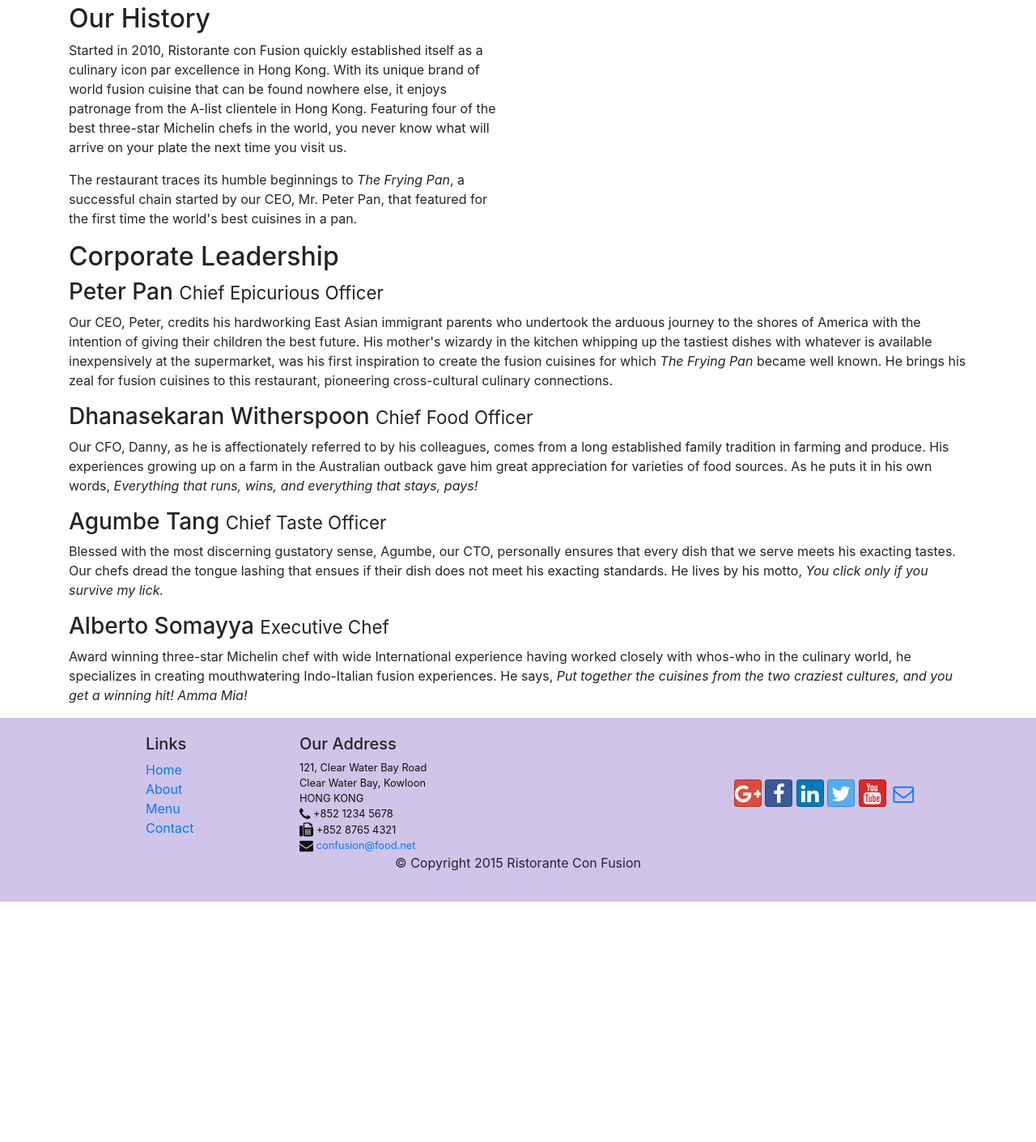
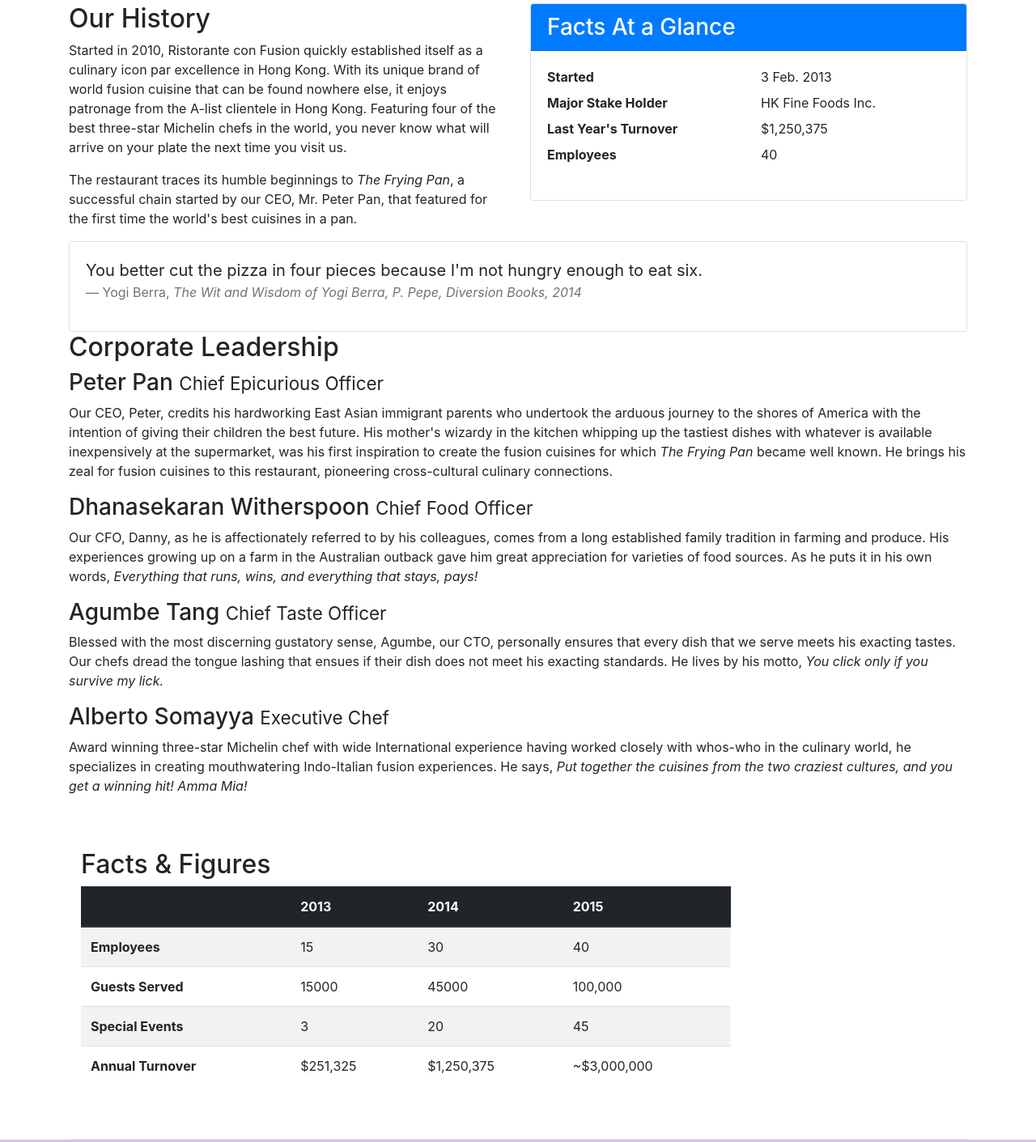
Before and after one commit to astudd/conFusion, a website: page aboutus.html in a window 1280 px wide. Shown: the part 437-1848 px from the top of the page at 81% size. Before the commit the page ends 1551 px from the top, so only its background shows below. Drawn offline with nearby package versions, Linux system fonts and the light colour scheme.

Commit message:
Tables and Cards

```diff
--- a/aboutus.html
+++ b/aboutus.html
@@ -62,7 +62,34 @@
                 <p>Started in 2010, Ristorante con Fusion quickly established itself as a culinary icon par excellence in Hong Kong. With its unique brand of world fusion cuisine that can be found nowhere else, it enjoys patronage from the A-list clientele in Hong Kong.  Featuring four of the best three-star Michelin chefs in the world, you never know what will arrive on your plate the next time you visit us.</p>
                 <p>The restaurant traces its humble beginnings to <em>The Frying Pan</em>, a successful chain started by our CEO, Mr. Peter Pan, that featured for the first time the world's best cuisines in a pan.</p>
             </div>
-            <div>
+            <div class="col-12 col-sm-6">
+                <div class="card">
+                    <h3 class="card-header bg-primary text-white">Facts At a Glance</h3>
+                    <div class="card-body">
+                        <dl class="row">
+                            <dt class="col-6">Started</dt>
+                            <dd class="col-6">3 Feb. 2013</dd>
+                            <dt class="col-6">Major Stake Holder</dt>
+                            <dd class="col-6">HK Fine Foods Inc.</dd>
+                            <dt class="col-6">Last Year's Turnover</dt>
+                            <dd class="col-6">$1,250,375</dd>
+                            <dt class="col-6">Employees</dt>
+                            <dd class="col-6">40</dd>
+                       </dl>
+                    </div>
+                </div>
+            </div>
+            <div class="col-12">
+                <div class="card card-body bg-faded">
+                    <blockquote class="blockquote">
+                        <p class="mb-0">You better cut the pizza in four pieces because
+                            I'm not hungry enough to eat six.</p>
+                        <footer class="blockquote-footer">Yogi Berra,
+                          <cite title="Source Title">The Wit and Wisdom of Yogi Berra,
+                            P. Pepe, Diversion Books, 2014</cite>
+                        </footer>
+                    </blockquote>
+                </div>
             </div>
         </div>
 
@@ -78,6 +105,51 @@
                 <p class="d-none d-sm-block">Blessed with the most discerning gustatory sense, Agumbe, our CTO, personally ensures that every dish that we serve meets his exacting tastes. Our chefs dread the tongue lashing that ensues if their dish does not meet his exacting standards. He lives by his motto, <em>You click only if you survive my lick.</em></p>
                 <h3>Alberto Somayya <small>Executive Chef</small></h3>
                 <p class="d-none d-sm-block">Award winning three-star Michelin chef with wide International experience having worked closely with whos-who in the culinary world, he specializes in creating mouthwatering Indo-Italian fusion experiences. He says, <em>Put together the cuisines from the two craziest cultures, and you get a winning hit! Amma Mia!</em></p>
+            </div>
+       </div>
+       <div class="row row-content">
+            <div class="col-12 col-sm-9">
+                <h2>Facts &amp; Figures</h2>
+                <div class="table-responsive">
+                <table class="table table-striped">
+                <thead class="thead-dark">
+                    <tr>
+                        <th>&nbsp;</th>
+                        <th>2013</th>
+                        <th>2014</th>
+                        <th>2015</th>
+                    </tr>
+                </thead>
+                <tbody>
+                    <tr>
+                        <th>Employees</th>
+                        <td>15</td>
+                        <td>30</td>
+                        <td>40</td>
+                    </tr>
+                    <tr>
+                        <th>Guests Served</th>
+                        <td>15000</td>
+                        <td>45000</td>
+                        <td>100,000</td>
+                    </tr>
+                    <tr>
+                        <th>Special Events</th>
+                        <td>3</td>
+                        <td>20</td>
+                        <td>45</td>
+                    </tr>
+                    <tr>
+                        <th>Annual Turnover</th>
+                        <td>$251,325</td>
+                        <td>$1,250,375</td>
+                        <td>~$3,000,000</td>
+                    </tr>
+                </tbody>
+                </table>
+                </div>
+            </div>
+             <div class="col-12 col-sm-3">
             </div>
        </div>
 
```
